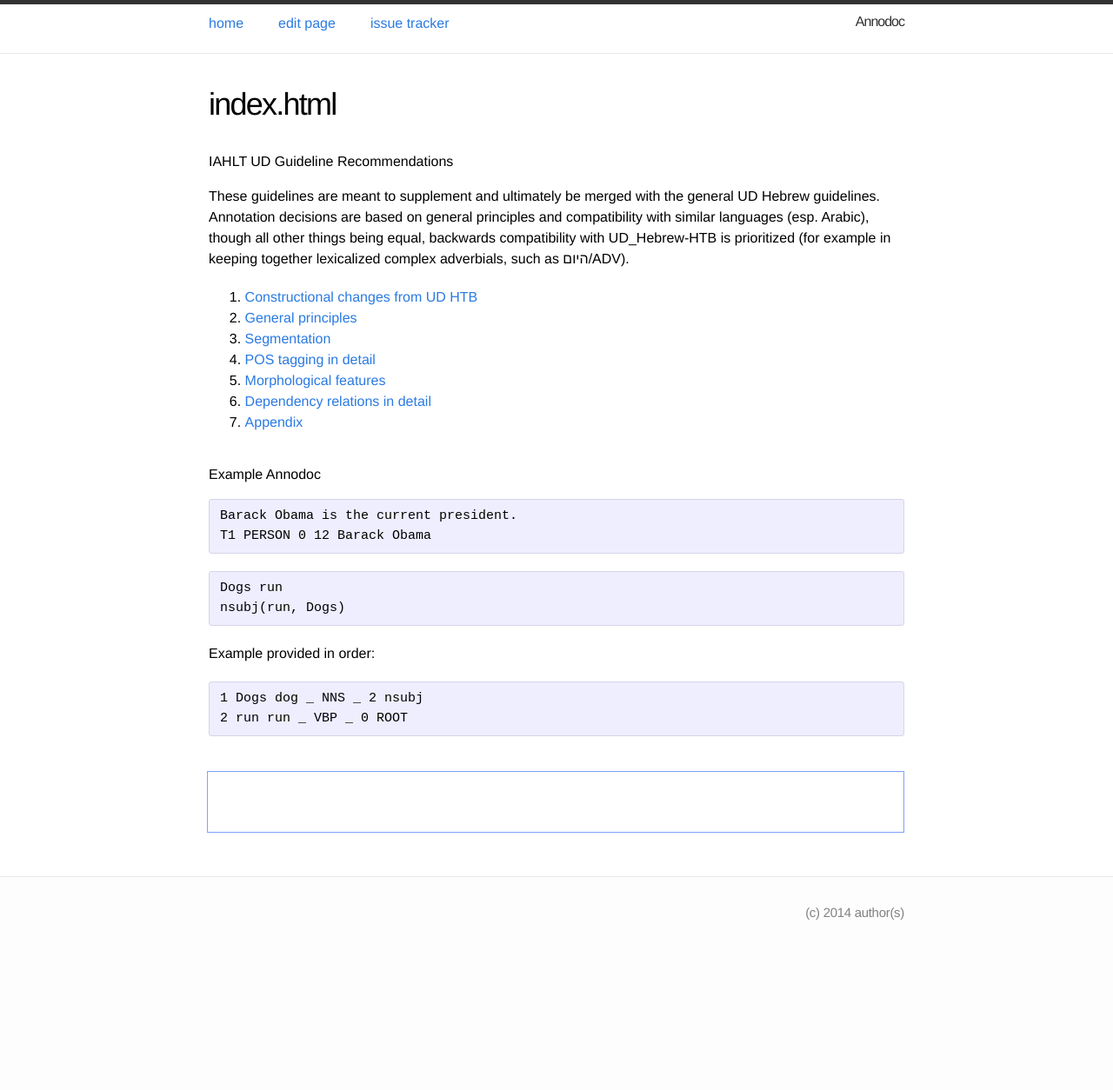
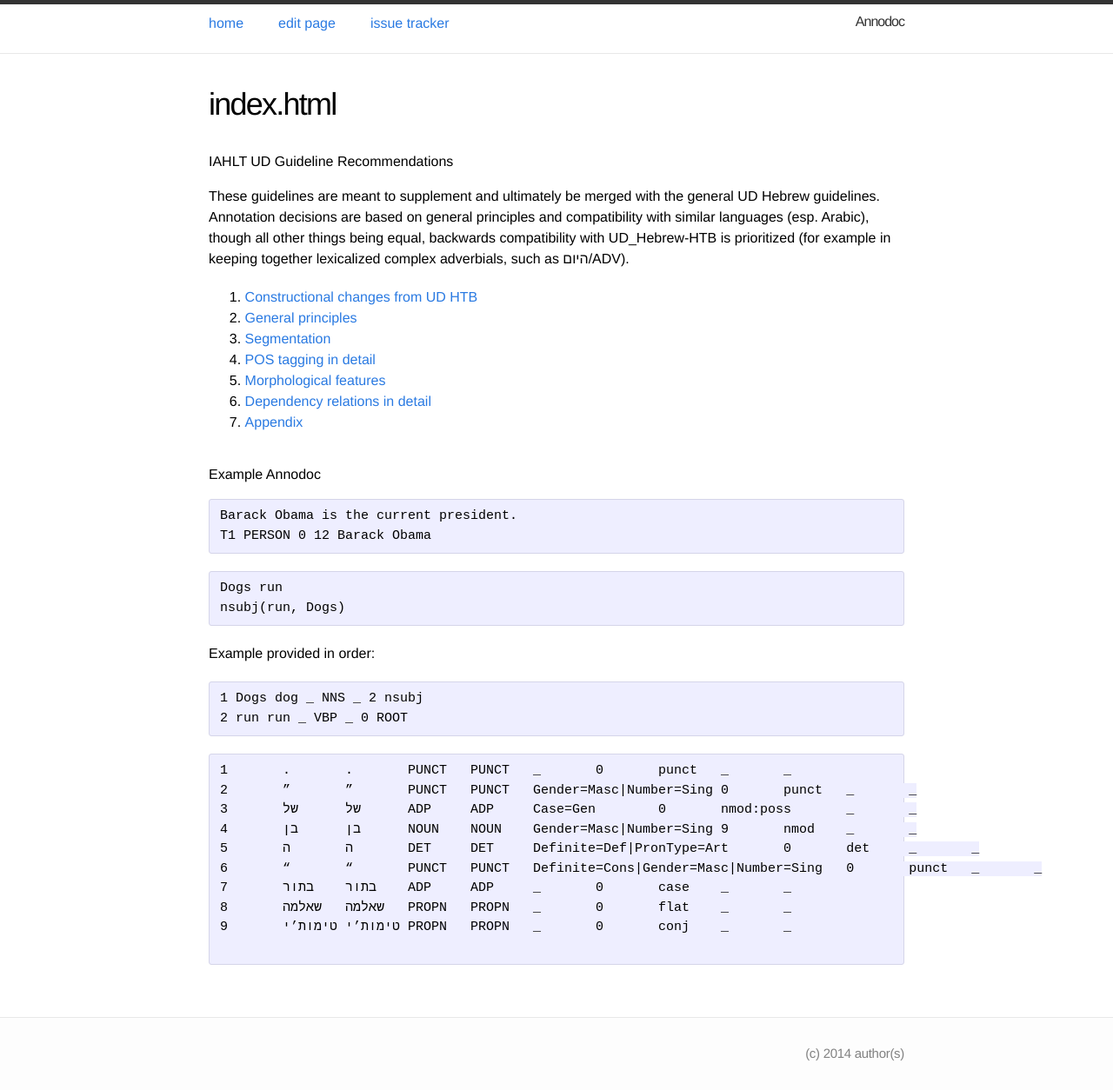
Before and after one commit to IAHLT/heb-ud-gudielines, a Jekyll site: the page built from index.md, in a window 1280 px wide. Shown: the whole page at 87% size. Built offline with Jekyll 4.4.1, drawn with Linux system fonts in a browser that asks for light colours; before the commit the page ends 1092 px from its top, so only the background shows below that.

Commit message:
Update index.md

```diff
--- a/index.md
+++ b/index.md
@@ -35,7 +35,6 @@ Example provided in order:
 
 
 
-  <svg version="1.1" class="" style="width: 800px; height: 69px; float: right;">
 
 ~~~ conllu
 1	.	.	PUNCT	PUNCT	_	0	punct	_	_
@@ -49,4 +48,3 @@ Example provided in order:
 9	טימות’י	טימות’י	PROPN	PROPN	_	0	conj	_	_
 
 ~~~
-  </svg>
```
